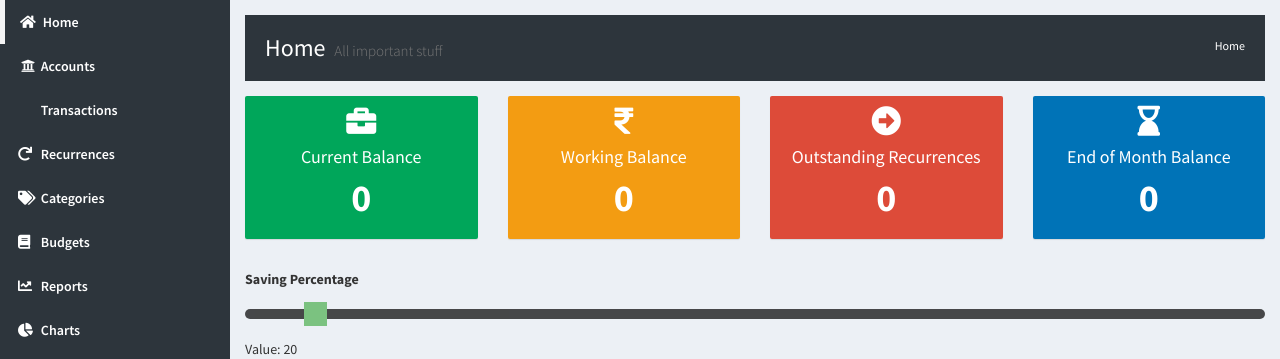
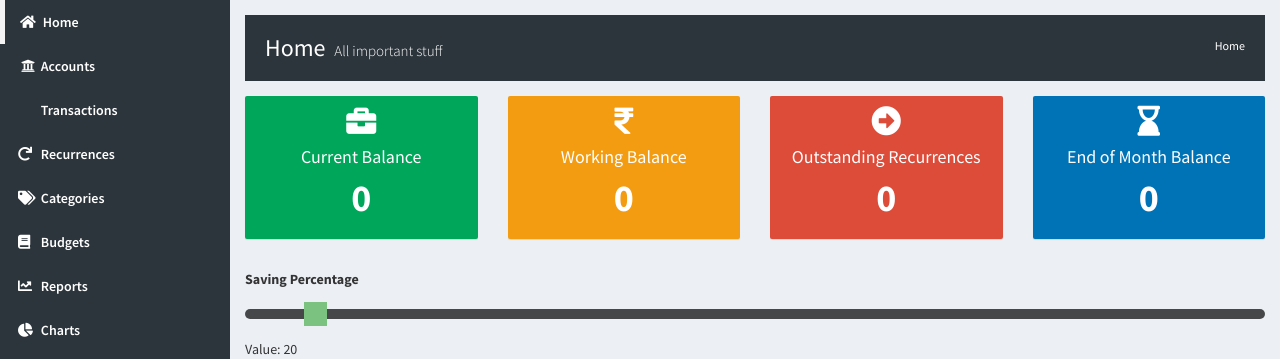
Before and after one commit to JinHash5/Digital-Pocket, a Django app: page / in a window 1280 px wide. Shown: the part 50-409 px from the top of the page. Run offline with Django 3.2, Linux system fonts and the light colour scheme; the visitor is signed in with stand-in values (Sample User, id 1); data comes from the database, SQL or seed files in the repository; data that the repository does not hold is empty; parts of the project's set-up code (start-up, migrations or seed data) failed here and were passed over; some libraries are stand-ins or nearby versions.

Commit message:
important changes

```diff
--- a/silverstrike/templates/silverstrike/index.html
+++ b/silverstrike/templates/silverstrike/index.html
@@ -6,7 +6,7 @@
 
 {% block content_header %}
 <h1>{% trans 'Home' %}
-  <small>{% trans 'All important stuff' %}</small>
+  <small style="color:white">{% trans 'All important stuff' %}</small>
 </h1>
 <ol class="breadcrumb">
   <li class="active">{% trans 'Home' %}</li>
```
